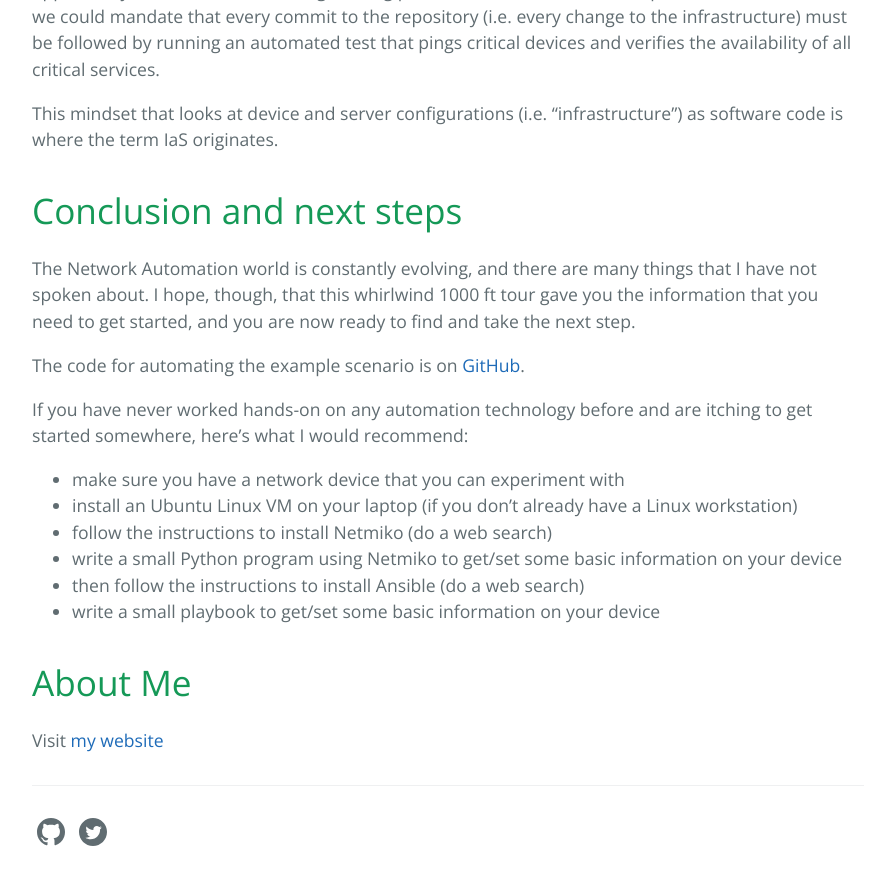
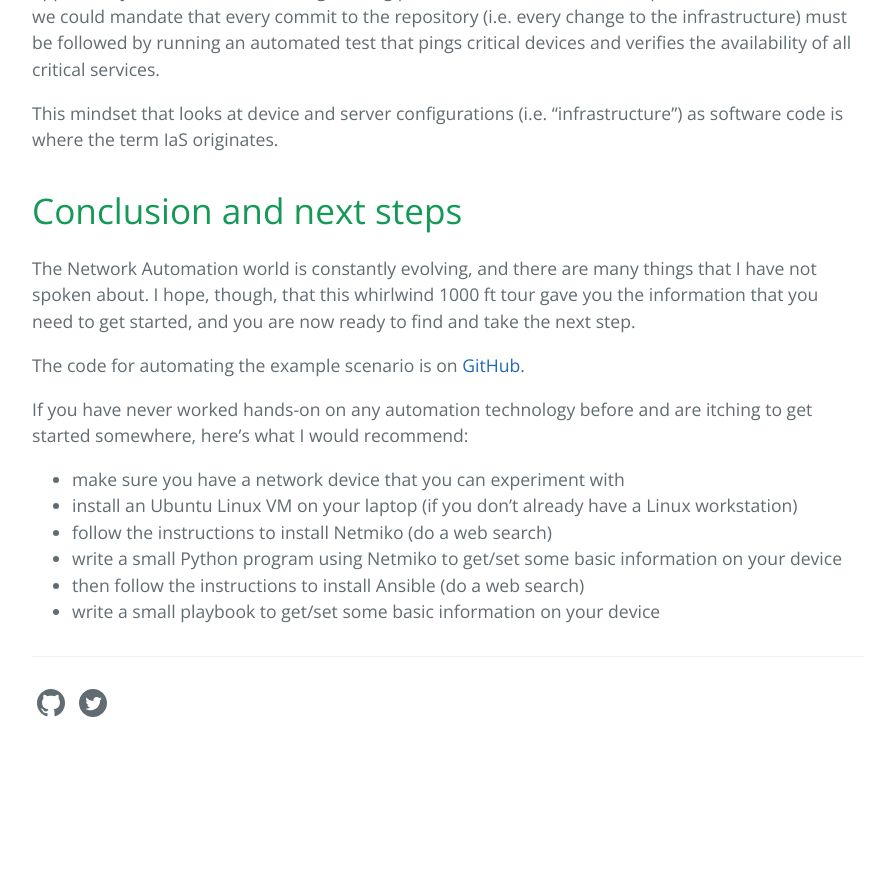
Before and after one commit to vnetman/vnetman.github.io, a Jekyll site: the page built from _posts/2019-10-11-network-automation-a-1000ft-view.md, in a window 1280 px wide and 900 px high, scrolled down 22548 px. Shown: the top 885 px of the window, without its empty margins (192-1073 px from the left). Built offline with Jekyll 4.4.1, drawn with Linux system fonts in a browser that asks for light colours; after the commit the page ends 23319 px from its top, so only the background shows below that.

Commit message:
remove website references

```diff
--- a/_posts/2019-10-11-network-automation-a-1000ft-view.md
+++ b/_posts/2019-10-11-network-automation-a-1000ft-view.md
@@ -600,7 +600,3 @@ If you have never worked hands-on on any automation technology before and are it
 - write a small Python program using Netmiko to get/set some basic information on your device
 - then follow the instructions to install Ansible (do a web search)
 - write a small playbook to get/set some basic information on your device
-
-# About Me
-
-Visit [my website](https://vnetman.org)
```
